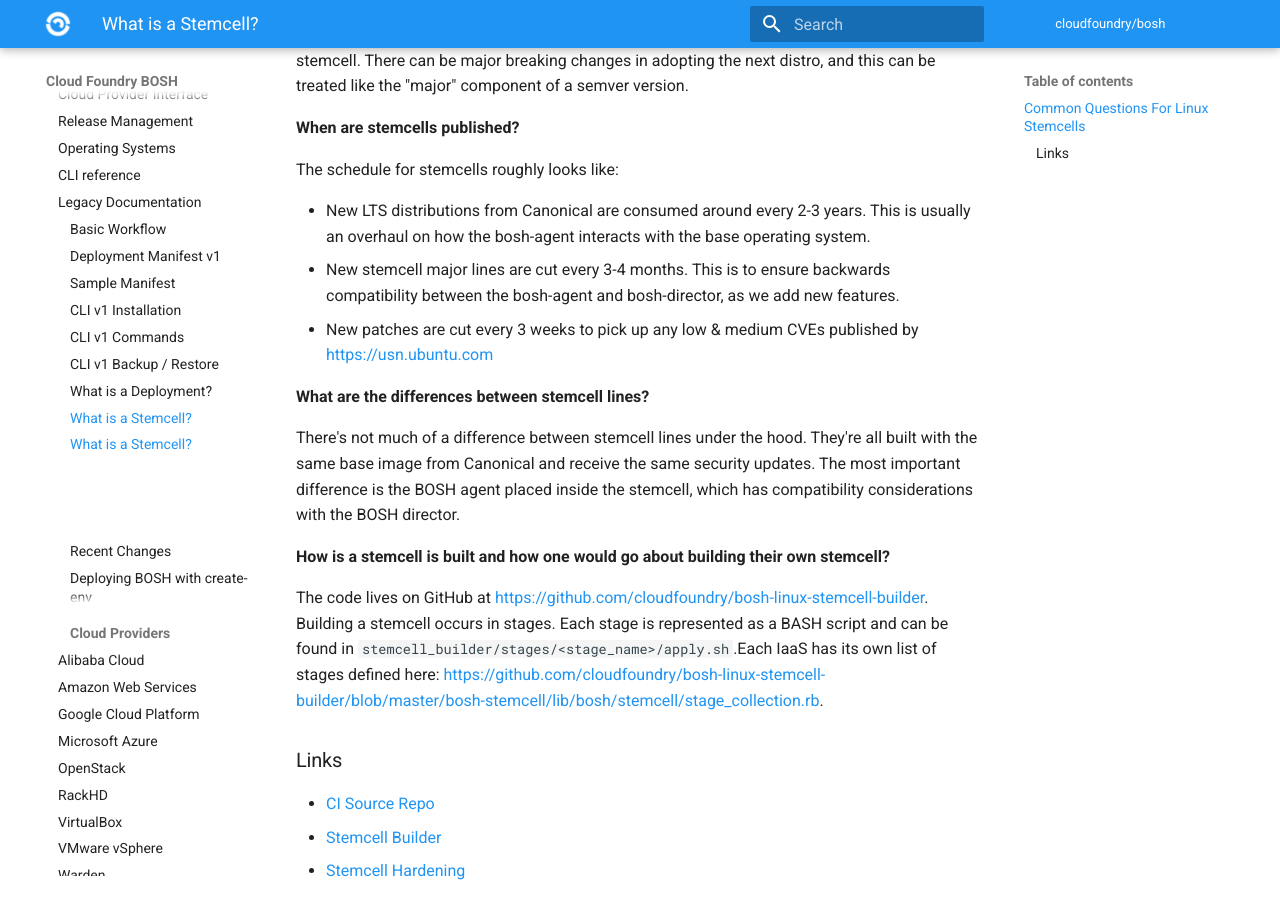
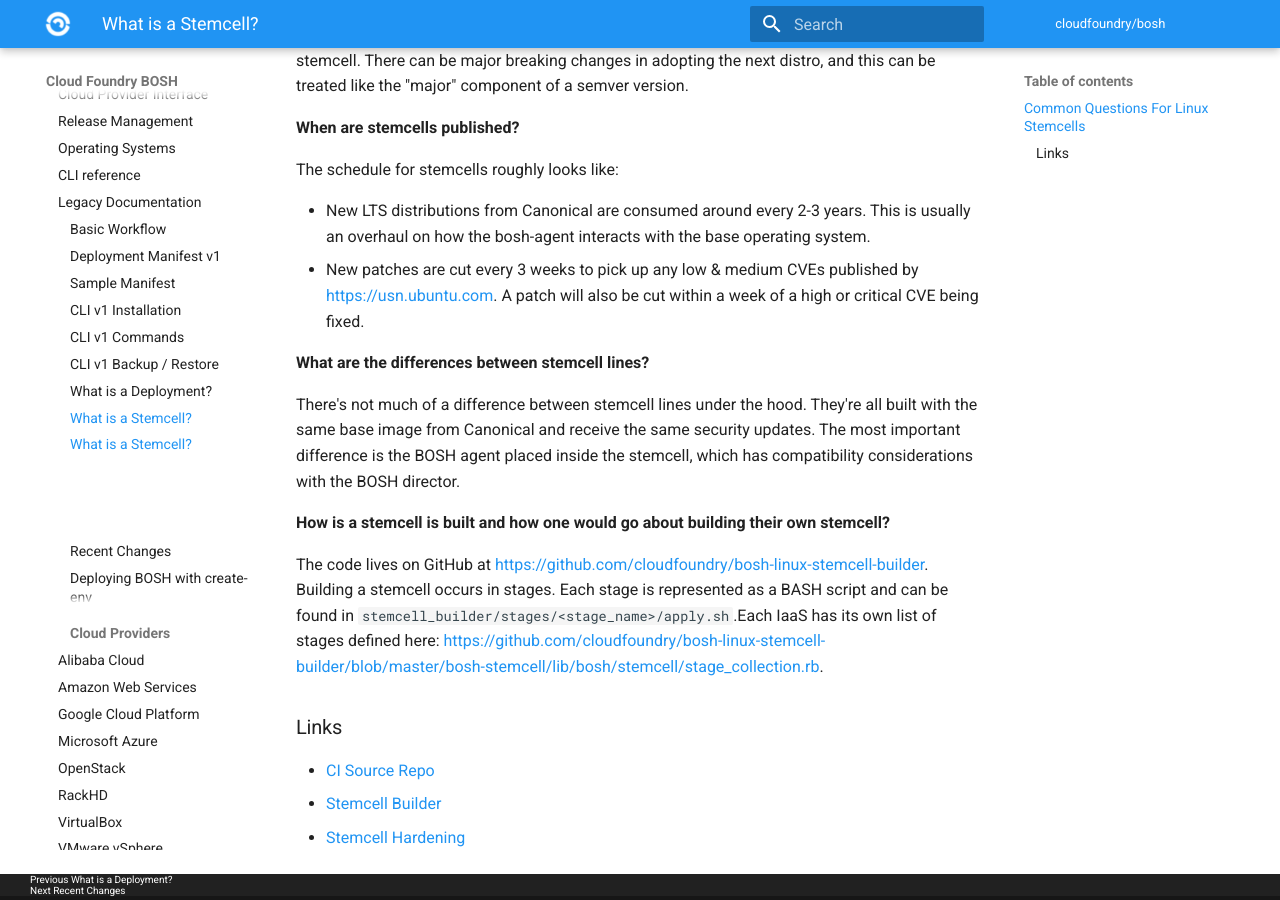
Before and after one commit to cloudfoundry/docs-bosh, an MkDocs documentation site: the page built from content/stemcell.md, in a window 1280 px wide and 900 px high, scrolled down 1381 px. Built offline with MkDocs 1.6.1 and Material for MkDocs 9.7.7, drawn with Linux system fonts in a browser that asks for light colours; old or Windows-style settings are respelled for this version of MkDocs.

Commit message:
Update stemcell release cadence

```diff
--- a/content/stemcell.md
+++ b/content/stemcell.md
@@ -64,11 +64,9 @@ The schedule for stemcells roughly looks like:
 * New LTS distributions from Canonical are consumed around every 2-3 years. This
   is usually an overhaul on how the bosh-agent interacts with the base operating
   system.
-* New stemcell major lines are cut every 3-4 months. This is to ensure backwards
-  compatibility between the bosh-agent and bosh-director, as we add new
-  features.
 * New patches are cut every 3 weeks to pick up any low & medium CVEs published
-  by https://usn.ubuntu.com
+  by https://usn.ubuntu.com. A patch will also be cut within a week of a high or
+  critical CVE being fixed.
 
 **What are the differences between stemcell lines?**
 
```
